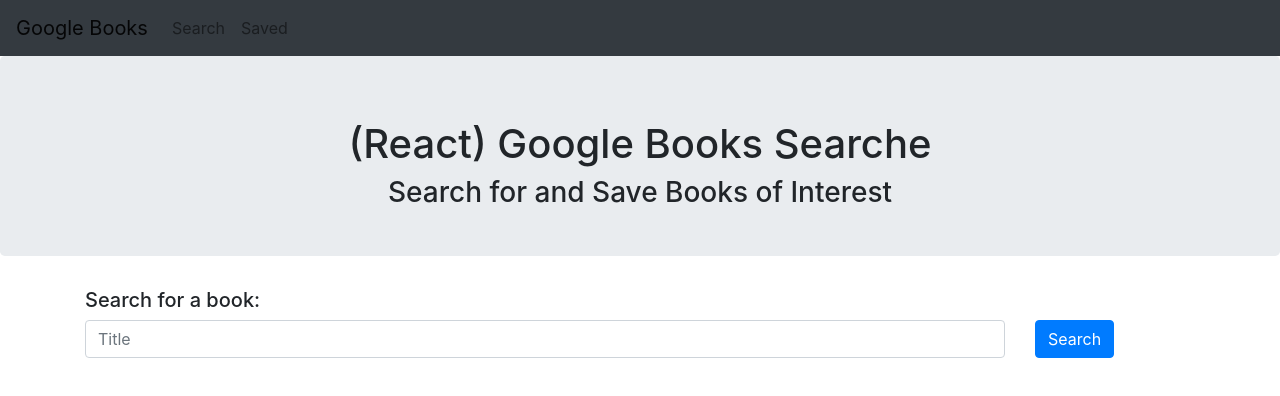
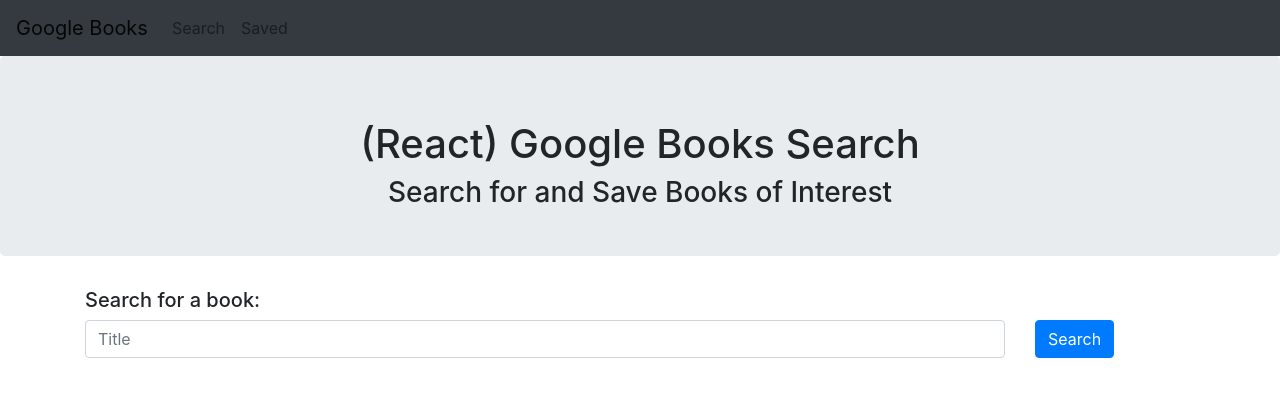
Before and after one commit to kpegeder/google-book-search, a React (Create React App) app in the folder client/: page / in a window 1280 px wide. Shown: the top 396 px of the page. Built offline with nearby package versions, Linux system fonts and the light colour scheme.

Commit message:
fix a spelling

```diff
--- a/client/src/components/Jumbotron/index.js
+++ b/client/src/components/Jumbotron/index.js
@@ -4,7 +4,7 @@
 function Jumbotron() {
   return (
     <div className="jumbotron title">
-      <h1>(React) Google Books Searche</h1>
+      <h1>(React) Google Books Search</h1>
       <h3>Search for and Save Books of Interest</h3>
     </div>
   );
```
